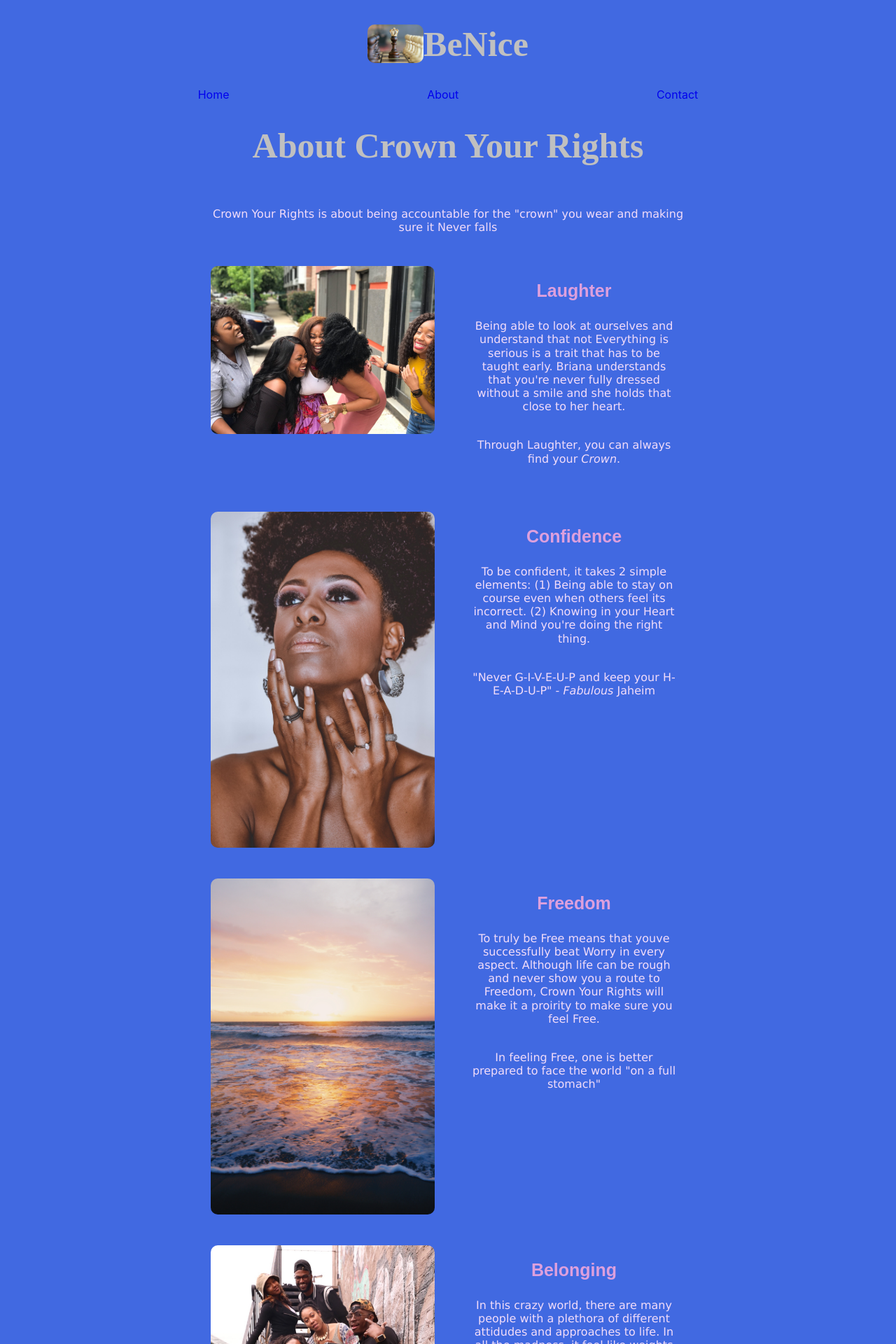
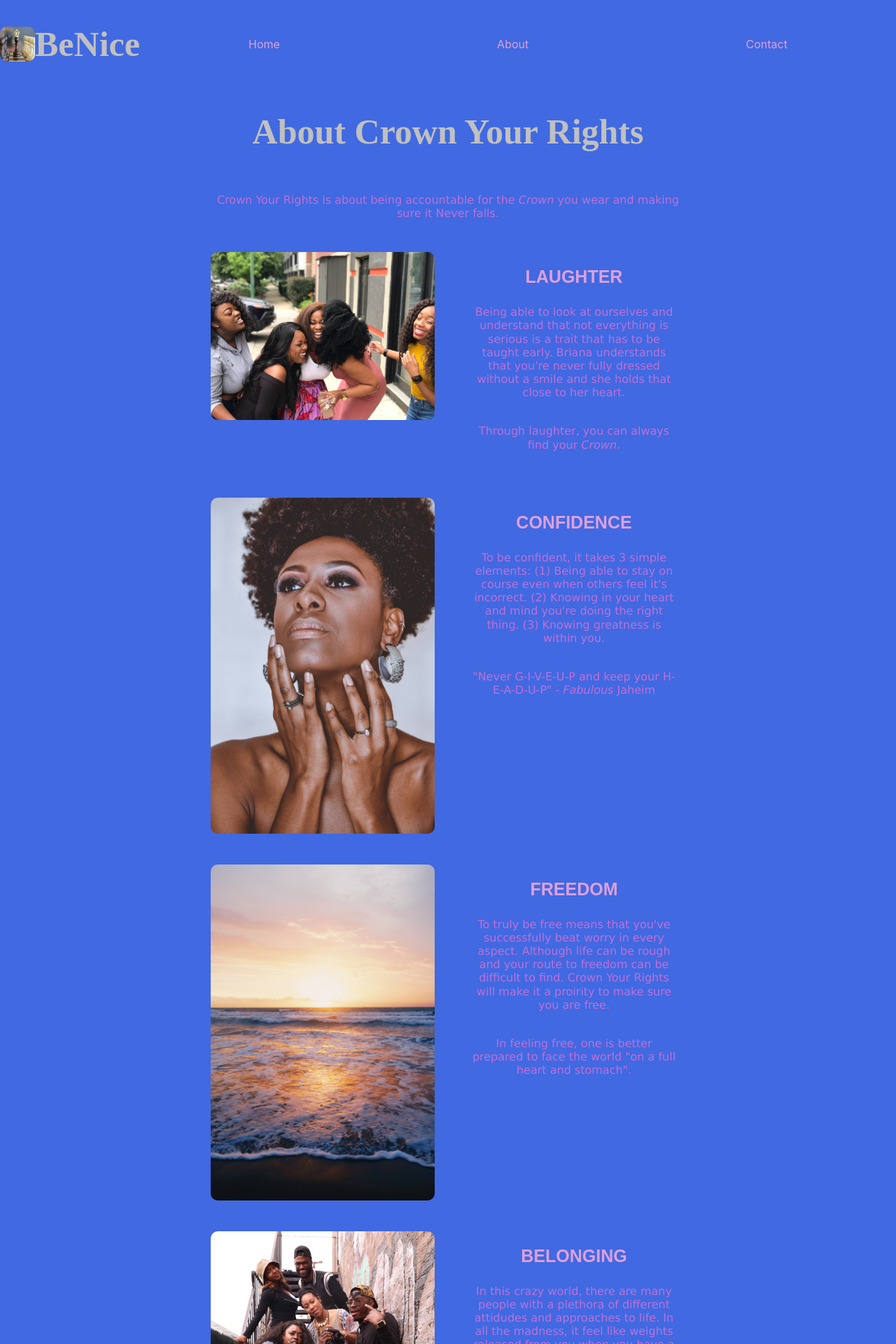
Before and after one commit to JustSpokenCodes/crownyourrights, a React (Create React App) app in the folder crownyr/: page / in a window 1280 px wide. Shown: the top 1920 px of the page at 70% size. Built offline with nearby package versions, Linux system fonts and the light colour scheme.

Commit message:
space for mobile

```diff
--- a/crownyr/src/App.css
+++ b/crownyr/src/App.css
@@ -10,28 +10,41 @@ html{
 
 header {
   display: flex;
-  flex-wrap: wrap;
-  justify-content: center;
+  justify-content: space-between;
+  align-items: center;
 }
 
-.logo-container {
+header .logo-container {
   display: flex;
+  align-items: center;
+}
+
+header .logo-container img {
+  width: 50px;
+  height: 50px;
+  display: block;
 }
 
 header nav {
   width: 100%;
   display: flex;
-  justify-content: space-evenly;
+  justify-content: space-around;
   text-decoration: none;
-  color:black
-
 }
 
-header img {
-  width: 5rem;
-  margin: auto
+header nav a {
+  color: plum;
 }
 
 header h1 {
   maegin: 10px 0 30px;
 }
+
+@media (max-width:400px) {
+  header nav a {
+    padding: 10px 0;
+    margin: 0;
+    width: 100%;
+    text-align: center;
+  }
+}
--- a/crownyr/src/components/Home.js
+++ b/crownyr/src/components/Home.js
@@ -7,7 +7,7 @@ const Home = () => {
             <h1>About Crown Your Rights</h1>
             <header>
                 <section className="about">
-                    <p> Crown Your Rights is about being accountable for the "crown" you wear and making sure it Never falls
+                    <p> Crown Your Rights is about being accountable for the <i>Crown</i> you wear and making sure it Never falls.
                     </p>
                 </section>
             </header>
@@ -16,10 +16,10 @@ const Home = () => {
                     <img src="./img/laugh.jpg" alt="laughter" />
                 </div>
                 <div>
-                    <h2>Laughter</h2>
-                    <p> Being able to look at ourselves and understand that not Everything is serious is a trait that has to be taught early. Briana understands that you're never fully dressed without a smile and she holds that close to her heart.
+                    <h2>LAUGHTER</h2>
+                    <p> Being able to look at ourselves and understand that not everything is serious is a trait that has to be taught early. Briana understands that you're never fully dressed without a smile and she holds that close to her heart.
                     </p>
-                    <p> Through Laughter, you can always find your <i>Crown</i>.
+                    <p> Through laughter, you can always find your <i>Crown</i>.
                     </p>
                 </div>
             </section>
@@ -28,8 +28,10 @@ const Home = () => {
                     <img src="./img/confidence.jpg" alt="confidence" />
                 </div>
                 <div>
-                    <h2>Confidence</h2>
-                    <p> To be confident, it takes 2 simple elements: (1) Being able to stay on course even when others feel its incorrect. (2) Knowing in your Heart and Mind you're doing the right thing.
+                    <h2>CONFIDENCE</h2>
+                    <p> To be confident, it takes 3 simple elements:
+                        (1) Being able to stay on course even when others feel it's incorrect.
+                        (2) Knowing in your heart and mind you're doing the right thing. (3) Knowing greatness is within you.
                     </p>
                     <p> "Never G-I-V-E-U-P and keep your H-E-A-D-U-P" - <i>Fabulous</i> Jaheim
                     </p>
@@ -40,10 +42,10 @@ const Home = () => {
                     <img src="./img/freedom.jpg" alt="freedom" />
                 </div>
                 <div>
-                    <h2>Freedom</h2>
-                    <p> To truly be Free means that youve successfully beat Worry in every aspect. Although life can be rough and never show you a route to Freedom, Crown Your Rights will make it a proirity to make sure you feel Free.
+                    <h2>FREEDOM</h2>
+                    <p> To truly be free means that you've successfully beat worry in every aspect. Although life can be rough and your route to freedom can be difficult to find. Crown Your Rights will make it a proirity to make sure you are free.
                     </p>
-                    <p> In feeling Free, one is better prepared to face the world "on a full stomach"
+                    <p> In feeling free, one is better prepared to face the world "on a full heart and stomach".
                     </p>
                 </div>
             </section>
@@ -52,10 +54,10 @@ const Home = () => {
                     <img src="./img/belonging.jpg" alt="belonging" />
                 </div>
                 <div>
-                    <h2>Belonging</h2>
-                    <p> In this crazy world, there are many people with a plethora of different attidudes and approaches to life. In all the madness, it feel like weights released from you when you have a place of Belonging no matter how you are.
+                    <h2>BELONGING</h2>
+                    <p> In this crazy world, there are many people with a plethora of different attidudes and approaches to life. In all the madness, it feel like weights released from you when you have a place of belonging no matter who you are.
                     </p>
-                    <p> When you have a place that you feel the most yourself is when you know </p>
+                    <p> When you have a place that you feel the most yourself is when you know. </p>
                 </div>
             </section>
                     <h1><b>C</b><i>rown</i> <b>Y</b><i>our</i> <b>R</b><i>ights</i></h1>
--- a/crownyr/src/components/about.scss
+++ b/crownyr/src/components/about.scss
@@ -1,23 +1,22 @@
 .card {
-    background: rgb(160, 212, 252);
     padding: 3rem 12rem;
     line-height: 1.5;
     border-radius: 1.5%;
     margin: 20px;
 
     p {
-    color: #555f77;
+    color:plum;
     text-align: justify;
-    font-family: 'Trebuchet MS', 'Lucida Sans Unicode', 'Lucida Grande', 'Lucida Sans', Arial, sans-serif;
+    font-family: 'Lucida Sans', 'Lucida Sans Regular', 'Lucida Grande', 'Lucida Sans Unicode', Geneva, Verdana, sans-serif;
     font-size: 1rem;
     line-height: 1.4;
     }
 }
 
 .card-title {
-    font-family: fantasy;
+    font-family: cursive;
     font-weight: 100;
-    color: #555f77;
+    color: silver;
 }
 
 .team-cont {
--- a/crownyr/src/components/home.scss
+++ b/crownyr/src/components/home.scss
@@ -17,7 +17,7 @@ p {
     font-family: 'Lucida Sans', 'Lucida Sans Regular', 'Lucida Grande', 'Lucida Sans Unicode', Geneva, Verdana, sans-serif;
     padding:10px;
     line-height: 1.2;
-    color: rgb(242, 220, 249);
+    color: rgb(190, 112, 216);
 }
 
 img {
@@ -35,5 +35,5 @@ img {
 
 .container {
     margin: 0 auto;
-    width: 718px;
+    width: 719px;
 }
```
